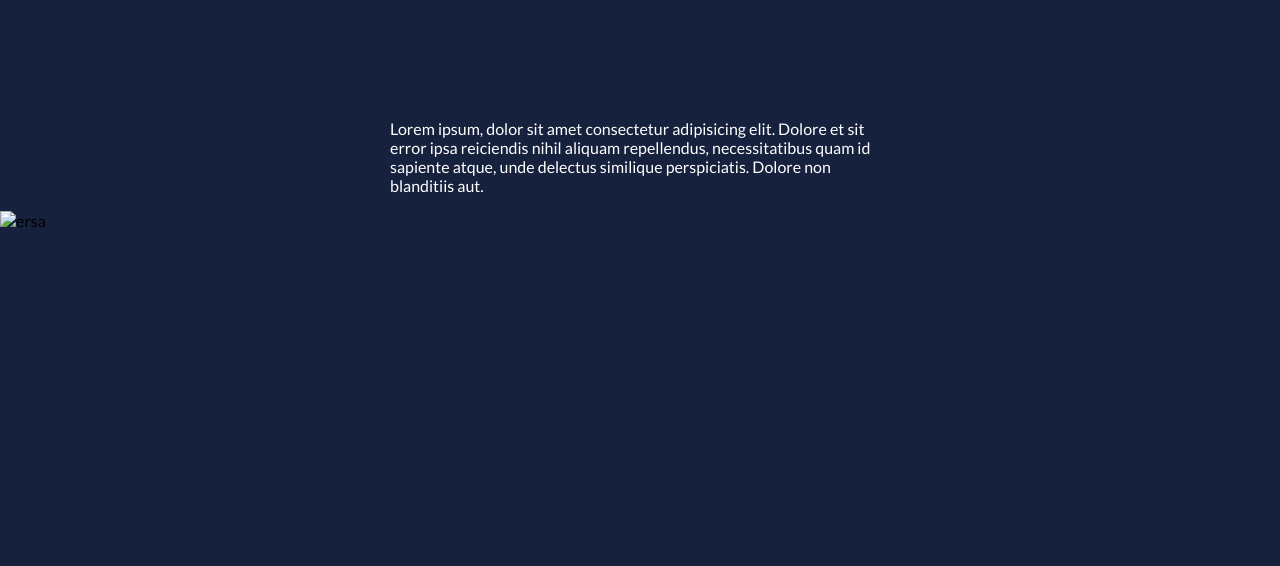
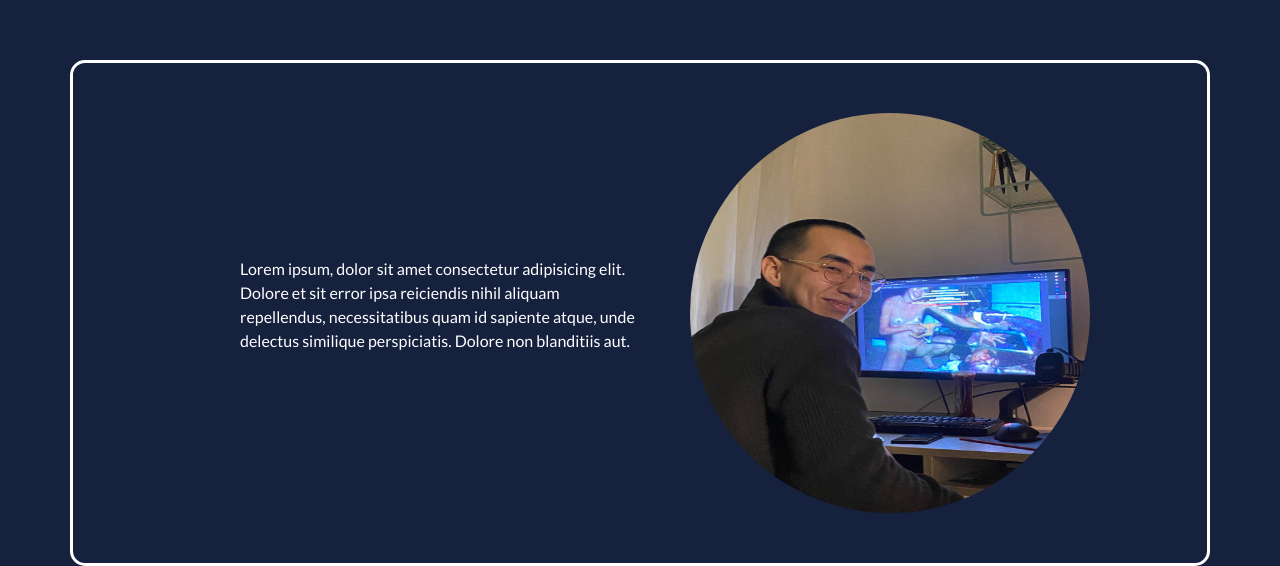
Before and after one commit to yedoka/dorm-shop, a plain HTML site: page front/main/index.html in a window 1280 px wide. Shown: the part 740-1306 px from the top of the page. Before the commit the page ends 970 px from the top, so only its background shows below. Drawn offline with nearby package versions, Linux system fonts and the light colour scheme.

Commit message:
centered card with ersa and paragraph

```diff
--- a/front/main/index.html
+++ b/front/main/index.html
@@ -5,14 +5,15 @@
     <meta name="viewport" content="width=device-width, initial-scale=1.0">
     <title>Dorm shop</title>
     <link rel="stylesheet" href="style.css">
+    <link href="https://cdn.jsdelivr.net/npm/bootstrap@5.3.2/dist/css/bootstrap.min.css" rel="stylesheet" integrity="sha384-T3c6CoIi6uLrA9TneNEoa7RxnatzjcDSCmG1MXxSR1GAsXEV/Dwwykc2MPK8M2HN" crossorigin="anonymous">
 </head>
 <body>
     <header class="main">
         <h1 class="shop-name">SEX SHOP DILDO</h1>
         <div class="container">
             <p class="description">Lorem ipsum, dolor sit amet consectetur adipisicing elit. Dolore et sit error ipsa reiciendis nihil aliquam repellendus, necessitatibus quam id sapiente atque, unde delectus similique perspiciatis. Dolore non blanditiis aut.</p>
+            <img class="ersa" src="/front/main/images/ersa.jpg" alt="ersa" srcset="">
         </div>
-        <img class="ersa" src="#" alt="ersa" srcset="">
 
     </header>
 
--- a/front/main/style.css
+++ b/front/main/style.css
@@ -2,13 +2,14 @@
 
 * {
     font-family: 'Lato', sans-serif;
+    padding: 0;
+    margin: 0;
+    background-color: #16213E;
 }
 
 body {
-    padding: 0;
-    margin: 0;
     box-sizing: border-box;
-    background-color: #16213E;
+    font-size: 24px;
 }
 
 .main {
@@ -16,20 +17,37 @@ body {
 }
 
 .shop-name {
+    margin: 0;
     display: flex;
     justify-content: center;
     align-items: center;
     font-weight: 900;
     color: #E94560;
     height: 100vh;
+    font-size: 4rem;
 }
 
 .container {
+    border: #fff solid;
+    border-radius: 15px;
     display: flex;
     justify-content: center;
+    align-items: center;
+    width: 700px;
+    max-width: 100%;
+    margin: 0 auto;
+    padding: 50px;
 }
+
 
 p {
     width: 500px;
     color: #fff;
+    padding: 50px;
 }
+
+.ersa {
+    height: 400px;
+    width: 400px;
+    border-radius: 50%;
+}
```
